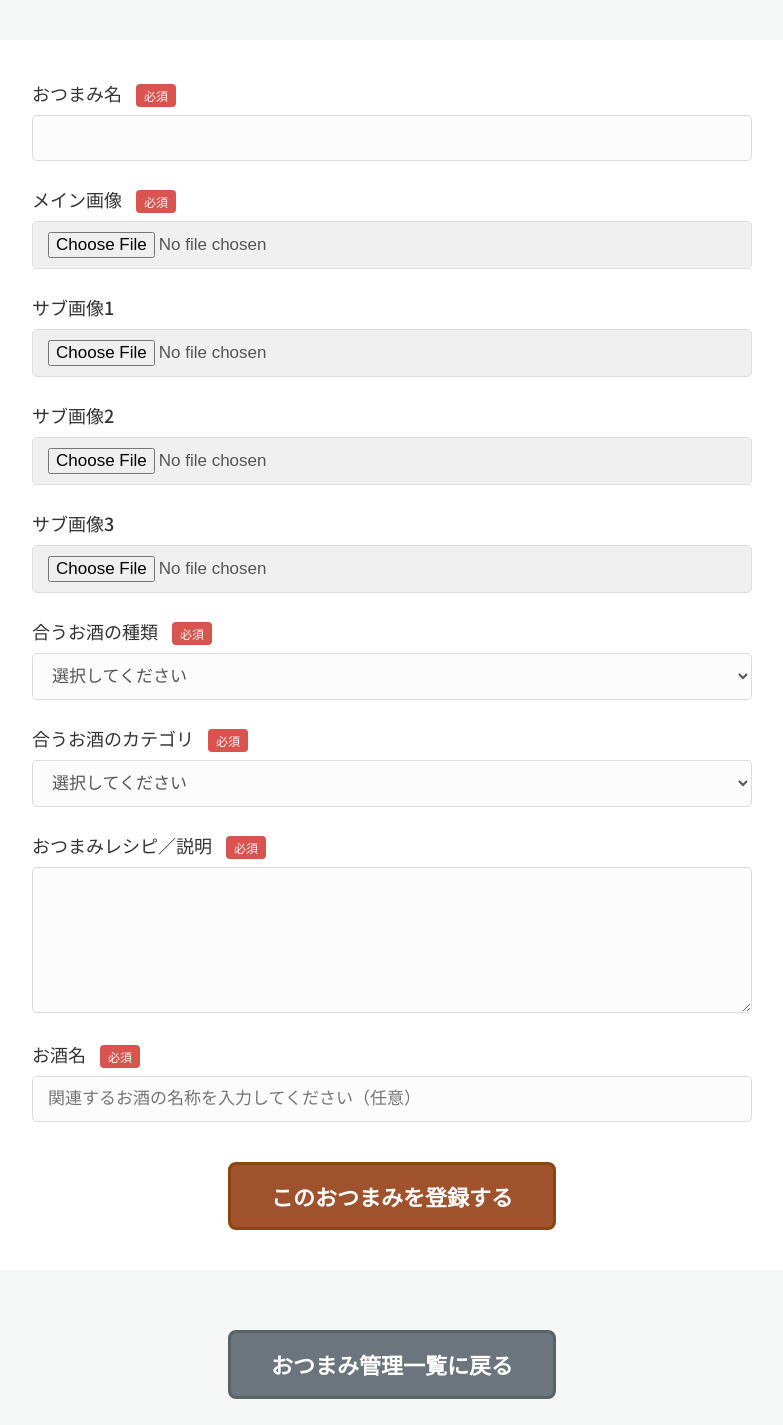
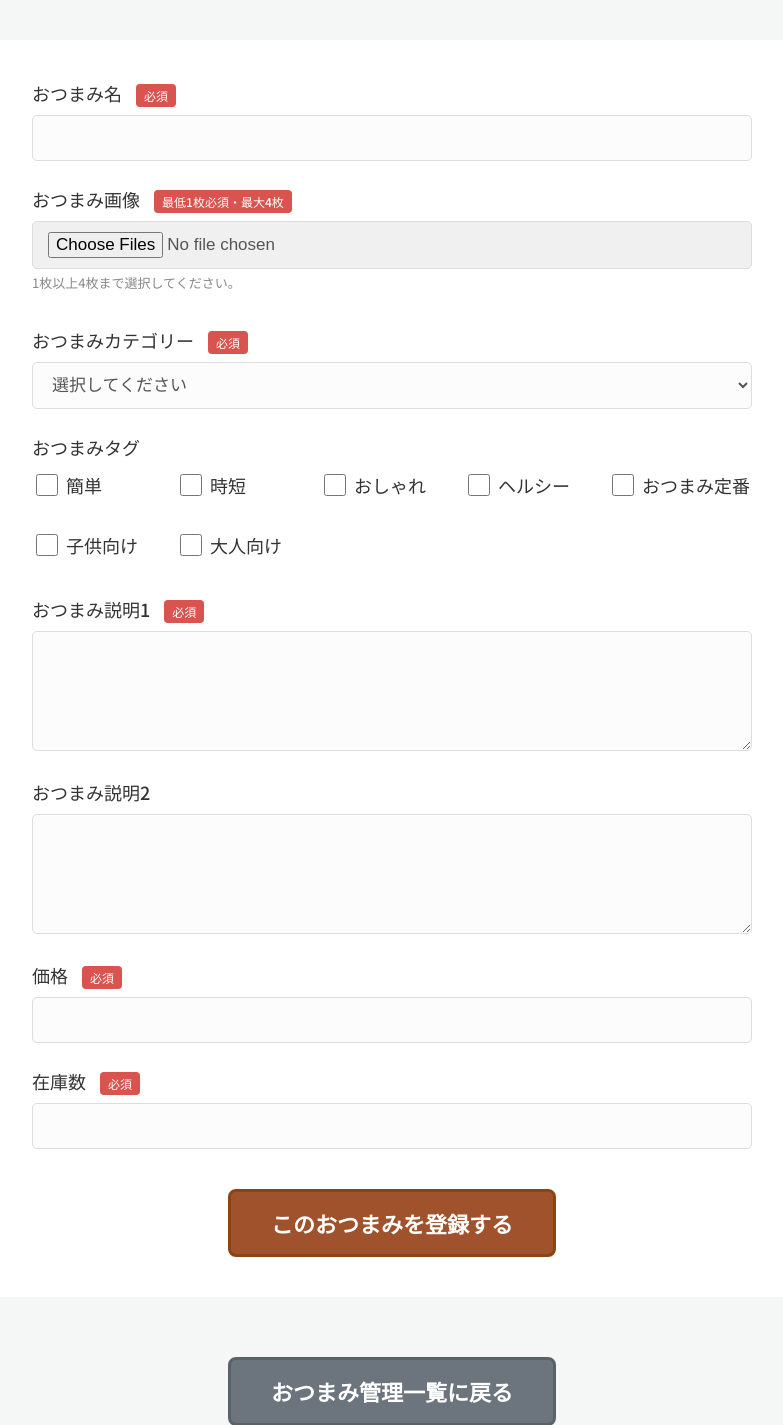
Before and after one commit to Maple-robin/sakebit, a PHP site: page /admin/admin_otsumami_add.php in a window 1280 px wide. Shown: the part 310-1735 px from the top of the page, without its empty margins (248-1031 px from the left). Run offline with PHP 8.4, Linux system fonts and the light colour scheme; some web fonts are replaced.

Commit message:
レイアウト変更

```diff
--- a/sources/admin/admin_otsumami_add.php
+++ b/sources/admin/admin_otsumami_add.php
@@ -46,60 +46,54 @@
                     </div>
 
                     <div class="form-group">
-                        <label for="main_image">メイン画像 <span class="required-tag">必須</span></label>
-                        <input type="file" id="main_image" name="main_image" accept="image/*" required>
+                        <label>おつまみ画像 <span class="required-tag">最低1枚必須・最大4枚</span></label>
+                        <input type="file" id="images" name="images[]" accept="image/*" multiple required>
+                        <small class="form-note">1枚以上4枚まで選択してください。</small>
+                        <div id="image-preview" class="image-preview"></div>
                     </div>
 
                     <div class="form-group">
-                        <label for="sub_image1">サブ画像1</label>
-                        <input type="file" id="sub_image1" name="sub_image1" accept="image/*">
-                    </div>
-
-                    <div class="form-group">
-                        <label for="sub_image2">サブ画像2</label>
-                        <input type="file" id="sub_image2" name="sub_image2" accept="image/*">
-                    </div>
-
-                    <div class="form-group">
-                        <label for="sub_image3">サブ画像3</label>
-                        <input type="file" id="sub_image3" name="sub_image3" accept="image/*">
-                    </div>
-
-                    <div class="form-group">
-                        <label for="combi_type">合うお酒の種類 <span class="required-tag">必須</span></label>
-                        <select id="combi_type" name="combi_type" required>
+                        <label for="category">おつまみカテゴリー <span class="required-tag">必須</span></label>
+                        <select id="category" name="category" required>
                             <option value="">選択してください</option>
-                            <option value="ビール">ビール</option>
-                            <option value="日本酒">日本酒</option>
-                            <option value="ワイン">ワイン</option>
-                            <option value="ウイスキー">ウイスキー</option>
-                            <option value="焼酎">焼酎</option>
+                            <option value="和食">和食</option>
+                            <option value="洋食">洋食</option>
+                            <option value="中華">中華</option>
+                            <option value="エスニック">エスニック</option>
+                            <option value="スイーツ">スイーツ</option>
                             <option value="その他">その他</option>
                         </select>
                     </div>
 
                     <div class="form-group">
-                        <label for="combi_category">合うお酒のカテゴリ <span class="required-tag">必須</span></label>
-                        <select id="combi_category" name="combi_category" required>
-                            <option value="">選択してください</option>
-                            <option value="甘口">甘口</option>
-                            <option value="辛口">辛口</option>
-                            <option value="さっぱり">さっぱり</option>
-                            <option value="濃厚">濃厚</option>
-                            <option value="スパイシー">スパイシー</option>
-                            <option value="ヘルシー">ヘルシー</option>
-                            <option value="定番">定番</option>
-                        </select>
+                        <label>おつまみタグ</label>
+                        <div class="checkbox-group">
+                            <label><input type="checkbox" name="tags[]" value="簡単">簡単</label>
+                            <label><input type="checkbox" name="tags[]" value="時短">時短</label>
+                            <label><input type="checkbox" name="tags[]" value="おしゃれ">おしゃれ</label>
+                            <label><input type="checkbox" name="tags[]" value="ヘルシー">ヘルシー</label>
+                            <label><input type="checkbox" name="tags[]" value="おつまみ定番">おつまみ定番</label>
+                            <label><input type="checkbox" name="tags[]" value="子供向け">子供向け</label>
+                            <label><input type="checkbox" name="tags[]" value="大人向け">大人向け</label>
+                        </div>
                     </div>
 
                     <div class="form-group">
-                        <label for="otsumami_text">おつまみレシピ／説明 <span class="required-tag">必須</span></label>
-                        <textarea id="otsumami_text" name="otsumami_text" rows="6" required maxlength="200"></textarea>
+                        <label for="desc1">おつまみ説明1 <span class="required-tag">必須</span></label>
+                        <textarea id="desc1" name="desc1" rows="4" required maxlength="200"></textarea>
+                    </div>
+                    <div class="form-group">
+                        <label for="desc2">おつまみ説明2</label>
+                        <textarea id="desc2" name="desc2" rows="4" maxlength="200"></textarea>
                     </div>
 
                     <div class="form-group">
-                        <label for="liquor_name">お酒名 <span class="required-tag">必須</span></label>
-                        <input type="text" id="liquor_name" name="liquor_name" required maxlength="128" placeholder="関連するお酒の名称を入力してください（任意）">
+                        <label for="price">価格 <span class="required-tag">必須</span></label>
+                        <input type="number" id="price" name="price" required min="0" step="1">
+                    </div>
+                    <div class="form-group">
+                        <label for="stock">在庫数 <span class="required-tag">必須</span></label>
+                        <input type="number" id="stock" name="stock" required min="0" step="1">
                     </div>
 
                     <div class="form-actions">
@@ -123,5 +117,23 @@
         </div>
     </footer>
 
+    <script>
+document.getElementById('images').addEventListener('change', function(e) {
+    const preview = document.getElementById('image-preview');
+    preview.innerHTML = '';
+    const files = Array.from(e.target.files).slice(0, 4); // 最大4枚
+    files.forEach(file => {
+        if (!file.type.startsWith('image/')) return;
+        const reader = new FileReader();
+        reader.onload = function(evt) {
+            const img = document.createElement('img');
+            img.src = evt.target.result;
+            preview.appendChild(img);
+        };
+        reader.readAsDataURL(file);
+    });
+});
+</script>
+
 </body>
 </html>
--- a/sources/admincss/admin_otsumami_add.css
+++ b/sources/admincss/admin_otsumami_add.css
@@ -134,6 +134,67 @@
 }
 
 
+/* 画像アップロードの注意書き */
+.form-note {
+    display: block;
+    font-size: 1.3rem;
+    color: #888;
+    margin-top: 4px;
+}
+
+/* タグのチェックボックスを1行5つ・大きめに */
+.checkbox-group {
+    display: flex;
+    flex-wrap: wrap;
+    gap: 20px 0;
+    margin-top: 10px;
+}
+
+.checkbox-group label {
+    width: 20%;
+    min-width: 120px;
+    font-size: 1.8rem;
+    font-weight: 500;
+    margin-right: 0;
+    margin-bottom: 12px;
+    display: flex;
+    align-items: center;
+    justify-content: flex-start;
+}
+
+.checkbox-group input[type="checkbox"] {
+    margin-right: 8px;
+    width: 22px;
+    height: 22px;
+}
+
+/* 画像プレビュー用 */
+.image-preview {
+    display: flex;
+    gap: 12px;
+    margin-top: 10px;
+    flex-wrap: wrap;
+}
+.image-preview img {
+    width: 100px;
+    height: 100px;
+    object-fit: cover;
+    border-radius: 8px;
+    border: 1px solid #ddd;
+    background: #fafafa;
+}
+
+/* 価格・在庫数もおつまみ名と同じ大きさ・形に統一 */
+.form-group input[type="number"] {
+    width: 100%;
+    padding: 12px 15px;
+    border: 1px solid #ddd;
+    border-radius: 5px;
+    font-size: 1.7rem;
+    color: #555;
+    background-color: #fcfcfc;
+}
+
 /* レスポンシブ対応 */
 @media (max-width: 1024px) {
     .admin-form {
```
